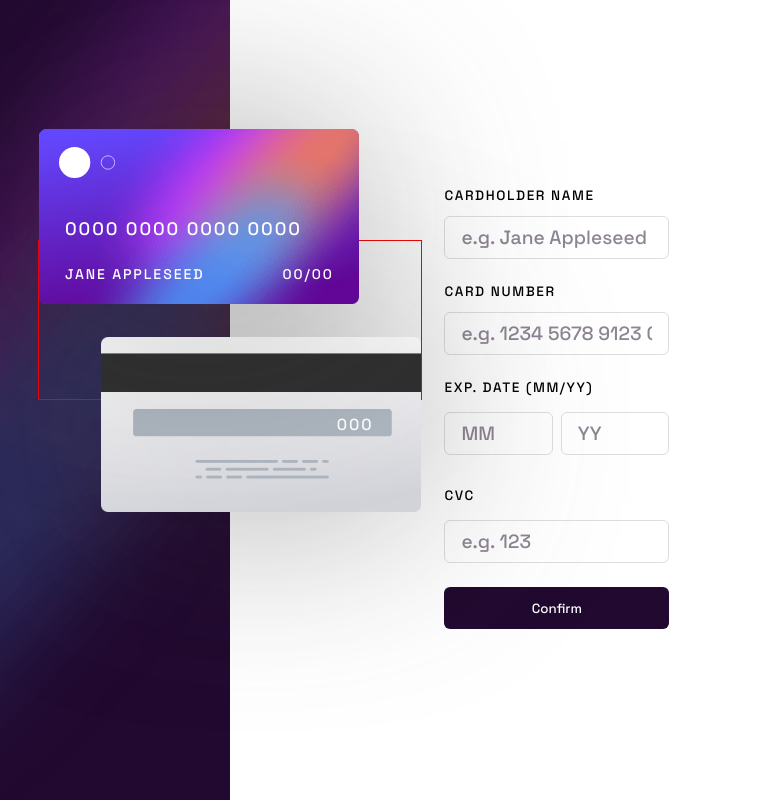
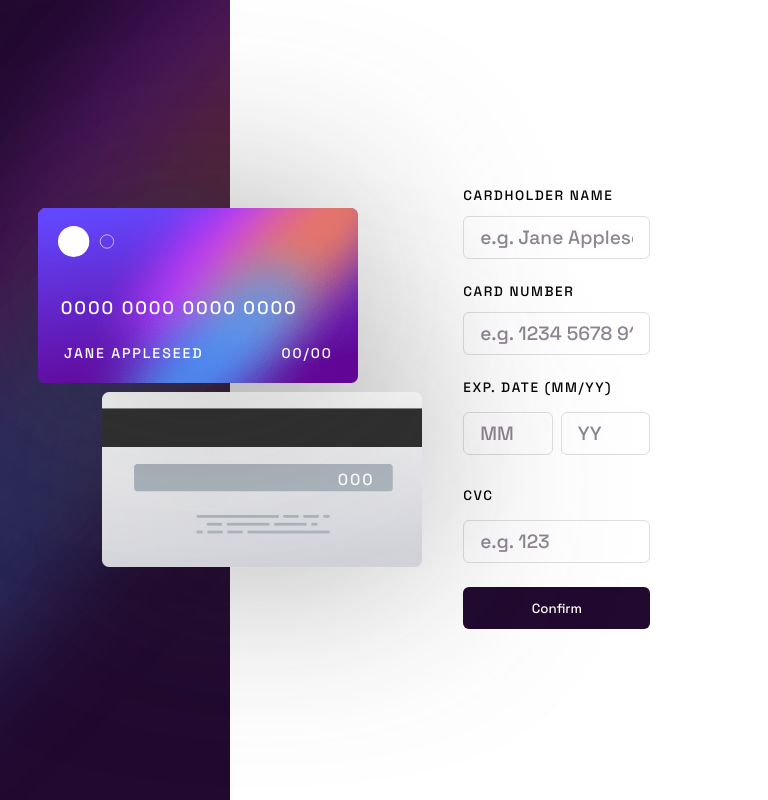
Before and after one commit to GordonNZ/FEMentor-cardform, a Next.js app: page / in a window 768 px wide. Built offline with nearby package versions, Linux system fonts and the light colour scheme.

Commit message:
finally completed responsiveness! with only slightly messy css

```diff
--- a/app/home.css
+++ b/app/home.css
@@ -15,12 +15,11 @@
   display: inline-block;
 }
 .backCard-container {
-  /* border: 1px solid red; */
-  top: 3rem;
+  top: 2rem;
   right: 0.8rem;
 }
 .frontCard-container {
-  top: 10rem;
+  top: 9.5rem;
   left: 0.8rem;
 }
 .cardLogo {
@@ -38,16 +37,10 @@
   filter: drop-shadow(0 0.1rem 100px rgba(46, 46, 46, 0.4));
 }
 .backCard {
-  /* position: absolute;
-  top: 2rem;
-  right: 1rem; */
   max-width: 100%;
   display: block;
 }
 .frontCard {
-  /* position: absolute;
-  top: 8rem;
-  left: 1rem; */
   max-width: 100%;
   display: block;
 }
@@ -81,14 +74,11 @@
 }
 
 .card-details {
-  padding: 0 1.5rem;
+  padding: 2rem 1.5rem;
 }
 .card-form {
   display: flex;
   flex-direction: column;
-}
-.card-form > * {
-  /* margin-bottom: 0.5rem; */
 }
 .card-form label {
   text-transform: uppercase;
@@ -185,28 +175,12 @@
   }
   .cards-img-container {
     position: absolute;
-    top: 30%;
-    height: 20%;
-    width: clamp(15rem, 50%, 50% + 1rem);
-    border: 1px solid red;
+    top: 35%;
+    left: 15%;
+    height: 30%;
+    width: clamp(15rem, 35%, 50% + 1rem);
+    /* border: 1px solid red; */
   }
-  .cards-img-container > img {
-    /* position: absolute; */
-    /* width: 50%; */
-    /* max-width: 26rem; */
-    /* min-width: 15rem; */
-    /* top: 0;
-    right: 0;
-    left: auto; */
-  }
-  /* .cards-img-container > .backCard {
-    top: 110%;
-    right: 0;
-  }
-  .cards-img-container > .frontCard {
-    top: -50%;
-    right: 15%;
-  } */
   .card-details {
     width: 55%;
     display: flex;
@@ -230,22 +204,22 @@
   }
   .card-numbers {
     top: 50%;
-    left: 8%;
+    left: 7%;
     font-size: clamp(0.25rem, 0.65rem + 1vw, 1.75rem);
   }
   .card-name {
     bottom: 12%;
     text-transform: uppercase;
     left: 8%;
-    font-size: clamp(0.25rem, 0.4rem + 1vw, 1.2rem);
+    font-size: clamp(0.25rem, 0.4rem + 1vw, 1rem);
   }
   .card-date {
     bottom: 12%;
     right: 8%;
-    font-size: clamp(0.25rem, 0.4rem + 1vw, 1.2rem);
+    font-size: clamp(0.25rem, 0.4rem + 1vw, 1rem);
   }
   .backCard-container {
-    top: 6rem;
+    top: 8rem;
     right: 0rem;
   }
   .frontCard-container {
@@ -262,21 +236,17 @@
   .card-cvc-container {
     width: 100%;
   }
+  .cards-img-container {
+    left: 5%;
+    width: clamp(15rem, 50%, 50% + 1rem);
+  }
   .cards-background {
     width: 30%;
   }
-  .cards-img-container {
-    left: 5%;
+  .frontCard-container {
+    top: -4.5rem;
   }
-  .cards-img-container > .backCard {
-    top: 80%;
-    right: 5%;
-  }
-  .cards-img-container > .frontCard {
-    top: -10%;
-  }
-  .card-form {
-    width: 60%;
-    justify-content: center;
+  .backCard-container {
+    top: 7rem;
   }
 }
```
